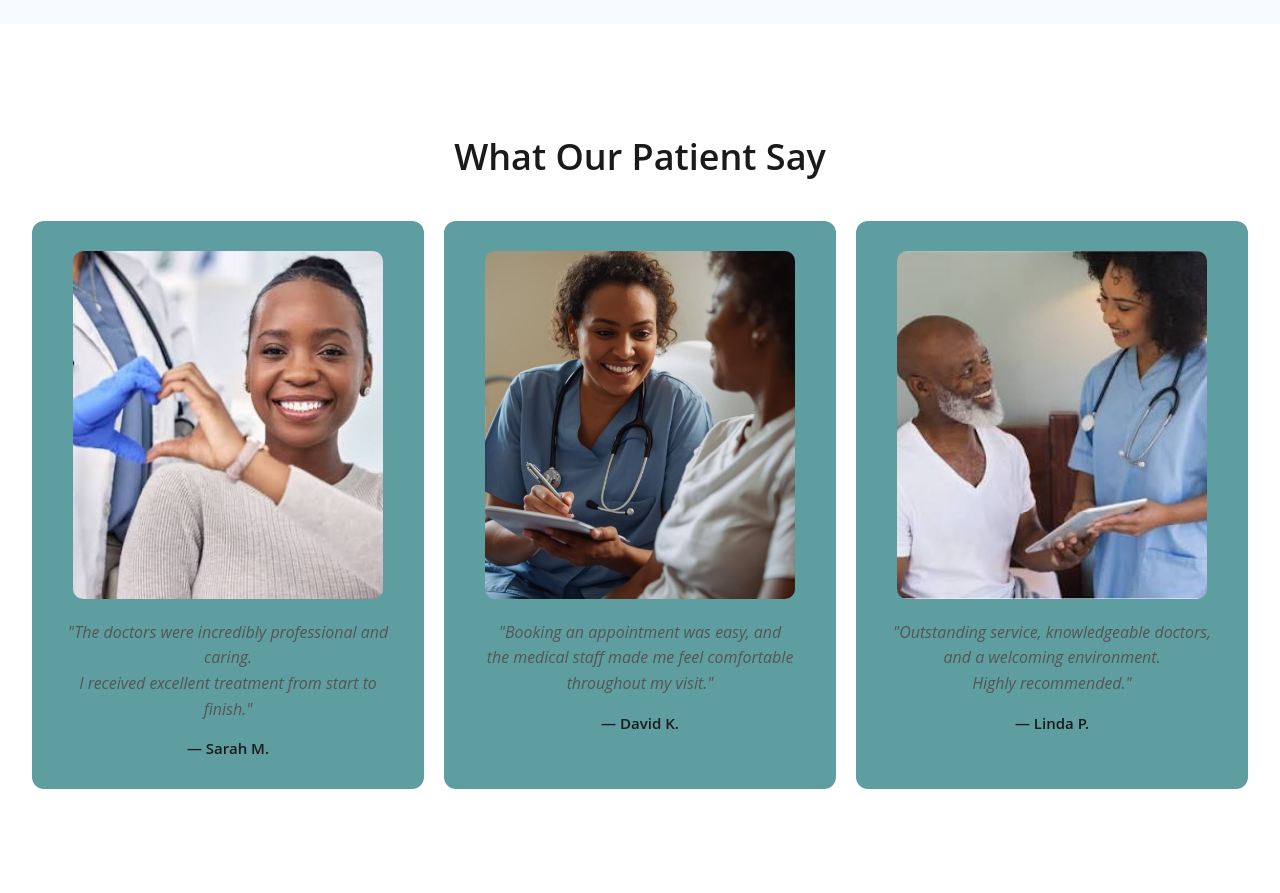
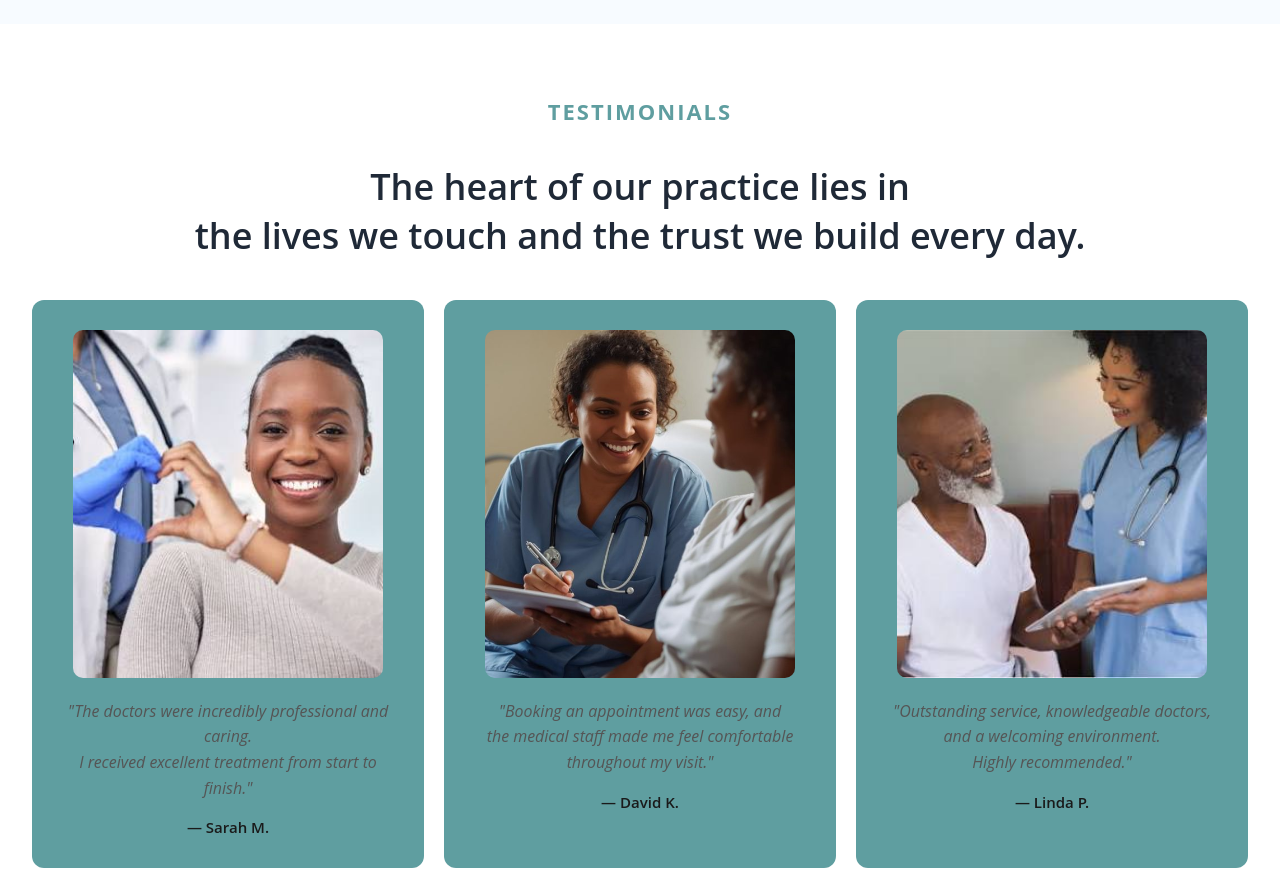
Before and after one commit to creedchina/Landing_Home-Page, a React (Vite) app: page / in a window 1280 px wide. Shown: the part 3145-4038 px from the top of the page. Built offline with nearby package versions, Linux system fonts and the light colour scheme.

Commit message:
edit the testimonial

```diff
--- a/src/components/NavBar/NavBar.css
+++ b/src/components/NavBar/NavBar.css
@@ -34,7 +34,7 @@
 
 .navbar-container a:hover{
     text-decoration: none;
-    color: rgb(105, 21, 21);
+    color: #1f2937;
 }
 
 .navbar-items{
--- a/src/components/Testimonials/Testimonials.css
+++ b/src/components/Testimonials/Testimonials.css
@@ -7,7 +7,7 @@
 .testimonial-container>h3{
     font-size: 36px;
     font-weight: 600;
-    color: #1a1a1a;
+    color: #1f2937;
     margin-bottom: 40px;
 }
 
--- a/src/components/Testimonials/Testimonials.jsx
+++ b/src/components/Testimonials/Testimonials.jsx
@@ -8,7 +8,11 @@ const Testimonials = () => {
     return(
         <div className="testimonial-container">
 
-                <h3>What Our Patient Say</h3>
+            <span className='section-tag'>Testimonials</span>
+
+                <h3>The heart of our practice lies in
+                    <br />
+                the lives we touch and the trust we build every day.</h3>
 
         <div className="testimonial-grid">
 
```
